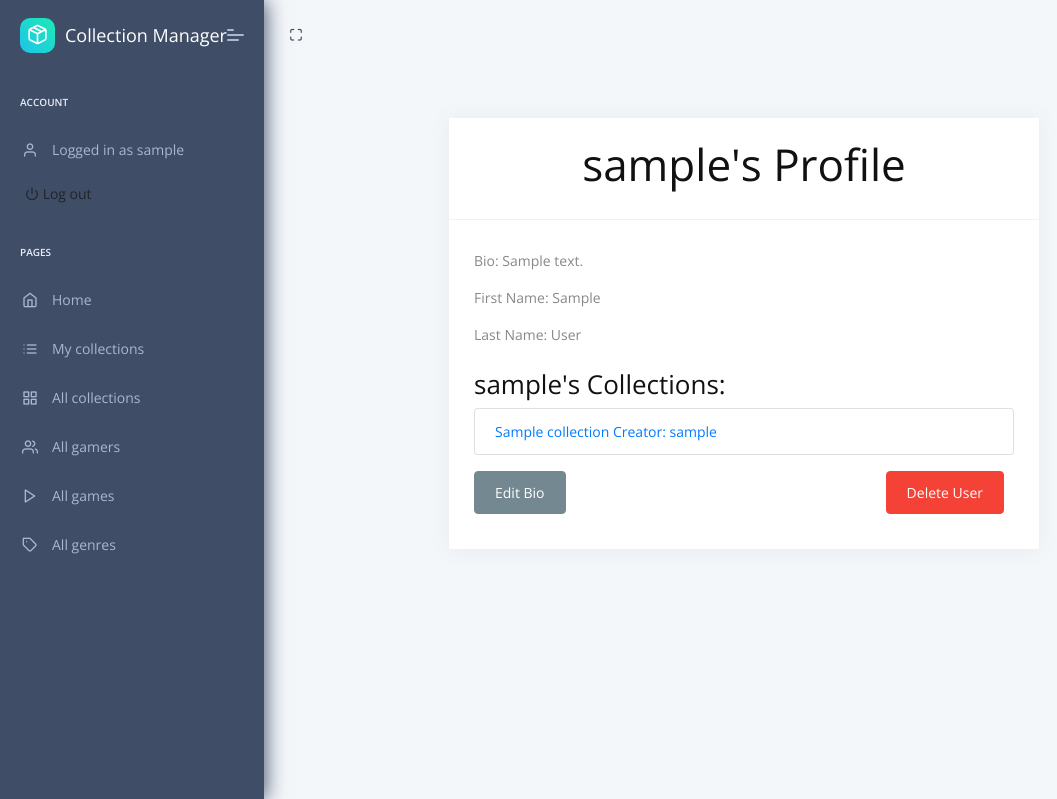
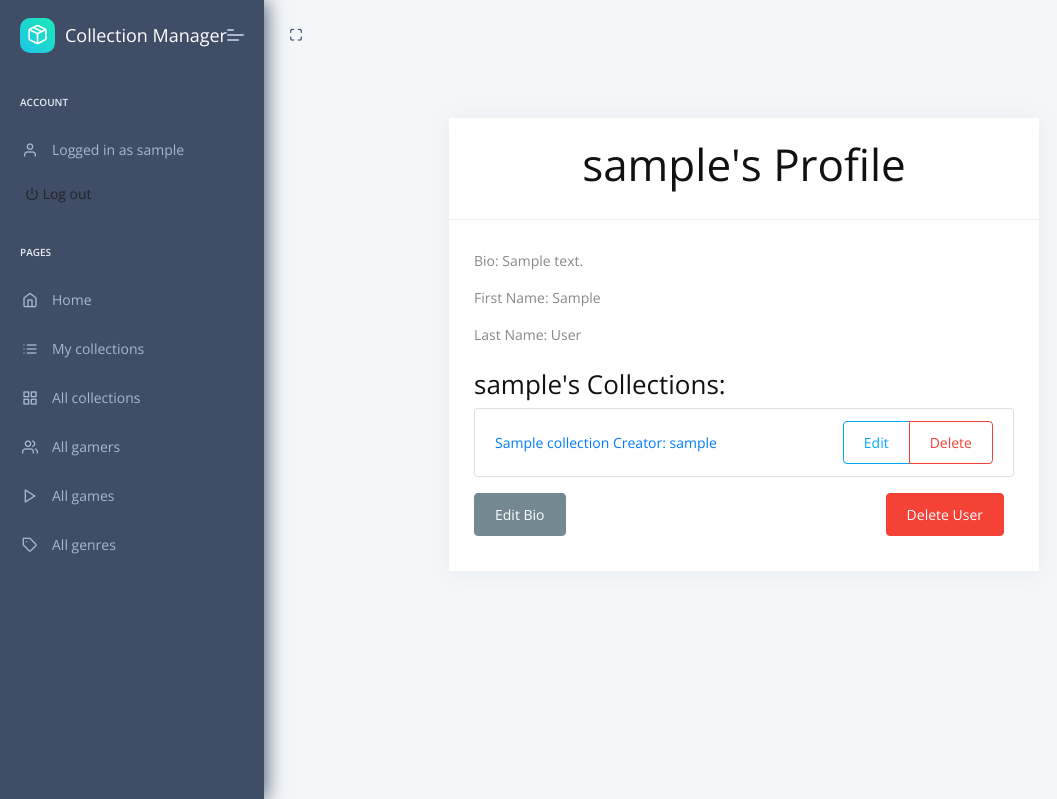
Before and after one commit to Morphin20th/Game-Collection-Manager, a Django app: page /gamers/1/ in a window 1280 px wide. Shown: the top 799 px of the page, without its empty margins (0-1057 px from the left). Run offline with Django 5.2, Linux system fonts and the light colour scheme; a user stored in the database is signed in; tables that the repository leaves empty hold one stand-in row (values such as "Sample post"); some libraries are stand-ins or nearby versions.

Commit message:
add buttons

```diff
--- a/collection/views.py
+++ b/collection/views.py
@@ -18,7 +18,6 @@ from collection.forms import (
 
 
 # ListView classes
-# can be deleted
 class GamerCollectionListView(LoginRequiredMixin, generic.ListView):
     model = Collection
     template_name = "collection/collections/collection_list.html"
--- a/templates/collection/gamer/gamer_detail.html
+++ b/templates/collection/gamer/gamer_detail.html
@@ -28,21 +28,33 @@
             <h3 class="mt-4">{{ gamer.username }}'s Collections:</h3>
             <ul class="list-group mb-3">
               {% for collection in gamer.collections.all %}
-                <li class="list-group-item">
-                  <a href="{{ collection.get_absolute_url }}">{{ collection }}</a>
+                <li class="list-group-item d-flex justify-content-between align-items-center">
+                  <a href="{{ collection.get_absolute_url }}" class="fw-bold text-decoration-none">{{ collection }}</a>
+
+                  <div class="btn-group">
+                    {% if collection.gamer == request.user %}
+                      <a href="{% url 'collection:collection-update' pk=collection.id %}"
+                         class="btn btn-sm btn-outline-primary">Edit</a>
+                      <a href="{% url 'collection:collection-delete' pk=collection.id %}"
+                         class="btn btn-sm btn-outline-danger">Delete</a>
+                    {% else %}
+                      <a href="{% url 'collection:collection-copy' pk=collection.id %}"
+                         class="btn btn-sm btn-outline-secondary">Copy</a>
+                    {% endif %}
+                  </div>
                 </li>
               {% empty %}
                 <p>{{ gamer.username }} has no collections yet.</p>
               {% endfor %}
             </ul>
 
+
             <!-- Action Buttons -->
             <div class="d-flex justify-content-between">
               {% if gamer.pk == request.user.pk %}
                 <a class="btn btn-secondary" href="{% url 'collection:gamer-update' pk=gamer.id %}">Edit Bio</a>
+                <a class="btn btn-danger" href="{% url 'collection:gamer-delete' pk=gamer.id %}">Delete User</a>
               {% endif %}
-
-              <a class="btn btn-danger" href="{% url 'collection:gamer-delete' pk=gamer.id %}">Delete User</a>
             </div>
           </div>
         </div>
```
